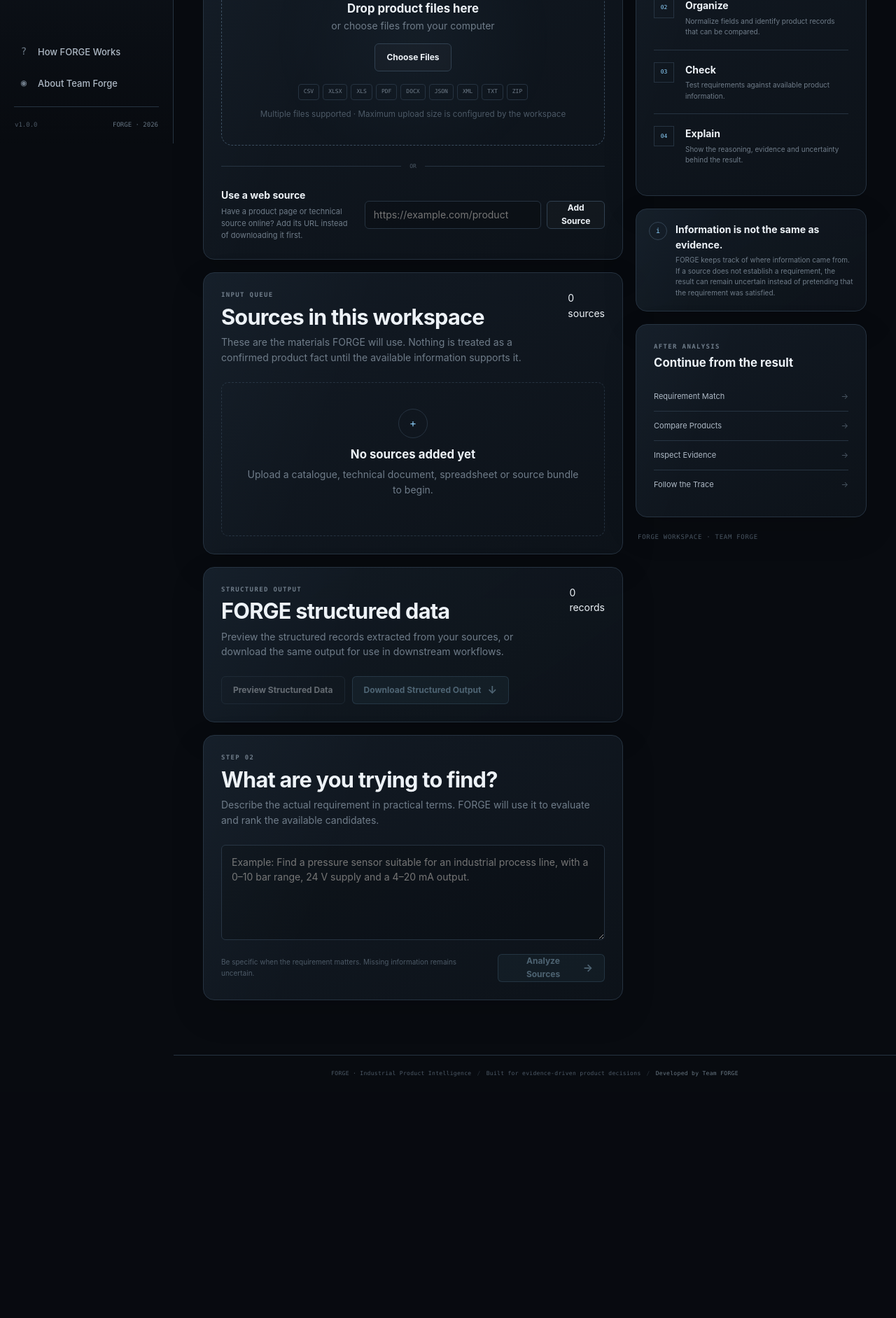
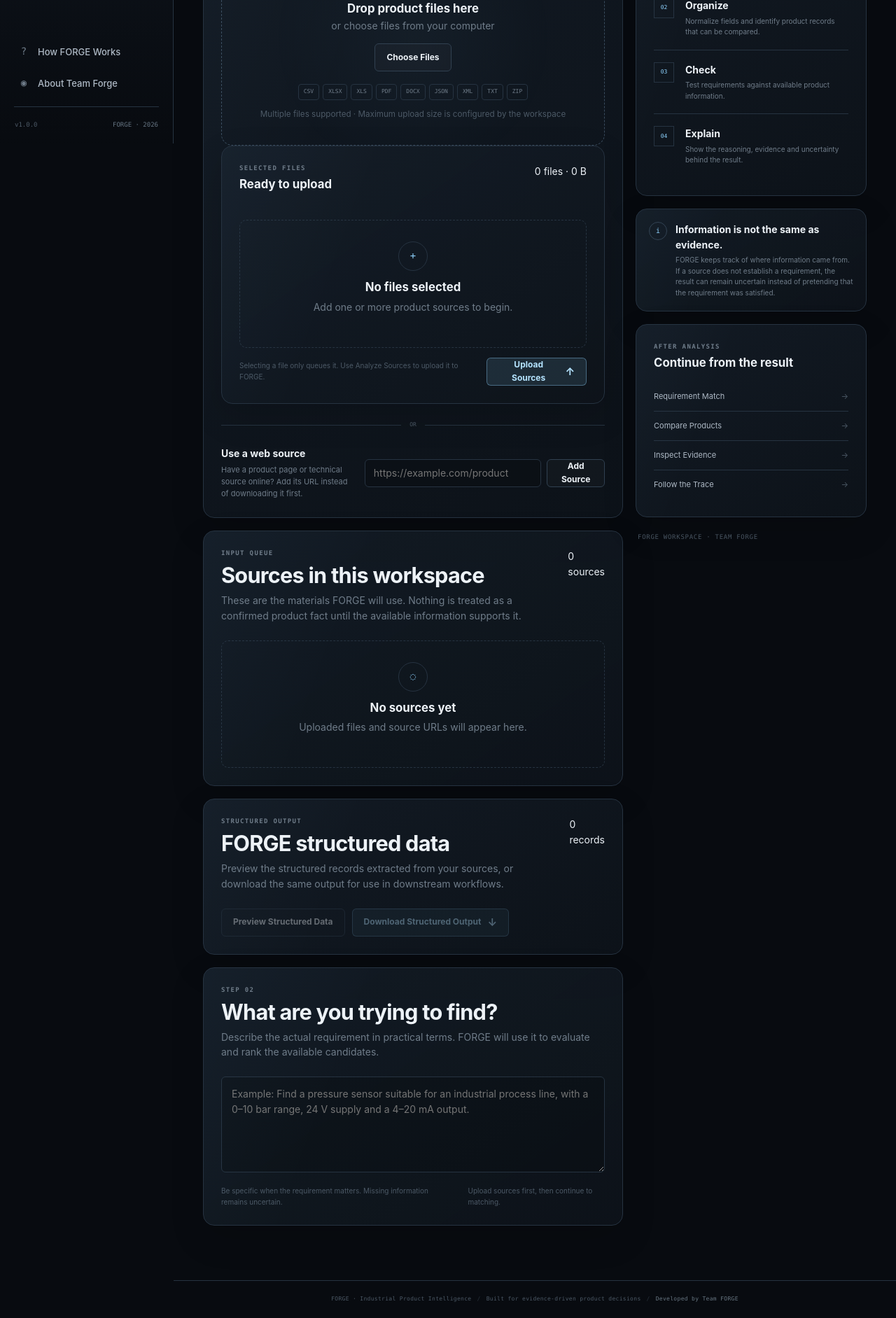
Before and after one commit to RutvizDixit/Forge, a Flask app: page /workspace in a window 1280 px wide. Shown: the part 595-2478 px from the top of the page at 70% size. Before the commit the page ends 2133 px from the top, so only its background shows below. Run offline with Flask 3, Linux system fonts and the light colour scheme.

Commit message:
Fix workspace file selection visibility and upload flow

```diff
--- a/app/templates/workspace.html
+++ b/app/templates/workspace.html
@@ -4,284 +4,195 @@
     Workspace — FORGE
 {% endblock %}
 
-
 {% block content %}
 
 <div class="page-header">
-
     <div>
-        <div class="eyebrow">
-            WORKSPACE
-        </div>
-
-        <h1>
-            Bring the product information together.
-        </h1>
-
+        <div class="eyebrow">WORKSPACE</div>
+        <h1>Bring the product information together.</h1>
         <p>
             Start with the files, documents or web sources that
             contain the products you need to investigate. FORGE
             will organize the information before you make a decision.
         </p>
     </div>
-
     <div class="page-header-status">
         <span class="status-dot"></span>
         Ready for input
     </div>
-
 </div>
 
-
-<!-- =============================================================
-     WORKSPACE GRID
-     ============================================================= -->
-
 <div class="workspace-layout">
-
-    <!-- =========================================================
-         MAIN INPUT PANEL
-         ========================================================= -->
 
     <section class="workspace-main">
 
         <div class="panel upload-panel">
-
             <div class="panel-header">
-
                 <div>
-                    <div class="panel-kicker">
-                        STEP 01
-                    </div>
-
-                    <h2>
-                        Add your sources
-                    </h2>
-
+                    <div class="panel-kicker">STEP 01</div>
+                    <h2>Add your sources</h2>
                     <p>
                         Upload the material that contains the
                         product information you want FORGE to work with.
                     </p>
                 </div>
-
-                <div class="panel-status">
-                    SOURCE INPUT
-                </div>
-
+                <div class="panel-status">SOURCE INPUT</div>
             </div>
-
-
-            <!-- =================================================
-                 FILE DROP AREA
-                 ================================================= -->
 
             <div
                 id="upload-dropzone"
                 class="upload-dropzone"
+                data-workspace-dropzone
+                role="button"
+                tabindex="0"
+                aria-label="Choose or drop product files"
             >
-
                 <input
                     id="file-input"
                     type="file"
                     multiple
                     hidden
+                    data-workspace-file-input
                     accept=".csv,.xlsx,.xls,.pdf,.docx,.txt,.json,.xml,.zip"
                 >
 
                 <div class="upload-visual">
-
-                    <div class="upload-icon">
-                        ↑
-                    </div>
-
+                    <div class="upload-icon">↑</div>
                 </div>
 
-                <h3>
-                    Drop product files here
-                </h3>
-
-                <p>
-                    or choose files from your computer
-                </p>
+                <h3>Drop product files here</h3>
+                <p>or choose files from your computer</p>
 
                 <button
                     id="choose-files"
                     type="button"
                     class="button button-secondary"
+                    data-choose-files
                 >
                     Choose Files
                 </button>
 
                 <div class="upload-formats">
-
-                    <span>CSV</span>
-                    <span>XLSX</span>
-                    <span>XLS</span>
-                    <span>PDF</span>
-                    <span>DOCX</span>
-                    <span>JSON</span>
-                    <span>XML</span>
-                    <span>TXT</span>
-                    <span>ZIP</span>
-
+                    <span>CSV</span><span>XLSX</span><span>XLS</span>
+                    <span>PDF</span><span>DOCX</span><span>JSON</span>
+                    <span>XML</span><span>TXT</span><span>ZIP</span>
                 </div>
 
                 <small class="upload-limit">
                     Multiple files supported · Maximum upload size
                     is configured by the workspace
                 </small>
-
             </div>
 
+            <!-- Selected files must be visible before upload. -->
+            <div class="panel selected-files-panel">
+                <div class="panel-header">
+                    <div>
+                        <div class="panel-kicker">SELECTED FILES</div>
+                        <h3>Ready to upload</h3>
+                    </div>
+                    <div class="count-badge">
+                        <span data-selected-file-count>0</span> files
+                        · <span data-selected-file-size>0 B</span>
+                    </div>
+                </div>
 
-            <!-- =================================================
-                 URL SOURCE
-                 ================================================= -->
+                <div data-selected-files class="source-list">
+                    <div class="empty-state compact">
+                        <div class="empty-state-icon">+</div>
+                        <h3>No files selected</h3>
+                        <p>Choose a file above to add it to the upload queue.</p>
+                    </div>
+                </div>
 
-            <div class="source-divider">
-                <span>OR</span>
+                <div class="requirement-footer">
+                    <span class="input-hint">
+                        Selecting a file only queues it. Use Analyze Sources to upload it to FORGE.
+                    </span>
+                    <button
+                        id="start-analysis"
+                        type="button"
+                        class="button button-primary"
+                        data-upload-files
+                    >
+                        Upload Sources
+                        <span class="button-arrow">↑</span>
+                    </button>
+                </div>
             </div>
 
+            <div class="source-divider"><span>OR</span></div>
 
             <div class="url-source-row">
-
                 <div class="url-source-copy">
-
-                    <strong>
-                        Use a web source
-                    </strong>
-
+                    <strong>Use a web source</strong>
                     <span>
                         Have a product page or technical source online?
                         Add its URL instead of downloading it first.
                     </span>
-
                 </div>
-
                 <div class="url-source-input">
-
                     <input
                         id="source-url"
                         type="url"
+                        data-source-url
                         placeholder="https://example.com/product"
                         autocomplete="off"
                     >
-
                     <button
                         id="add-url-source"
                         type="button"
                         class="button button-secondary"
+                        data-add-url
                     >
                         Add Source
                     </button>
-
                 </div>
-
             </div>
-
         </div>
 
-
-        <!-- =====================================================
-             SOURCE QUEUE
-             ===================================================== -->
-
         <div class="panel source-panel">
-
             <div class="panel-header">
-
                 <div>
-
-                    <div class="panel-kicker">
-                        INPUT QUEUE
-                    </div>
-
-                    <h2>
-                        Sources in this workspace
-                    </h2>
-
+                    <div class="panel-kicker">INPUT QUEUE</div>
+                    <h2>Sources in this workspace</h2>
                     <p>
                         These are the materials FORGE will use.
                         Nothing is treated as a confirmed product fact
                         until the available information supports it.
                     </p>
-
                 </div>
-
-                <div
-                    id="source-count"
-                    class="count-badge"
-                >
-                    0 sources
+                <div id="source-count" class="count-badge">
+                    <span data-source-count>0</span> sources
                 </div>
-
             </div>
 
-
-            <div
-                id="source-list"
-                class="source-list"
-            >
-
-                <div
-                    id="empty-source-state"
-                    class="empty-state"
-                >
-
-                    <div class="empty-state-icon">
-                        +
-                    </div>
-
-                    <h3>
-                        No sources added yet
-                    </h3>
-
+            <div id="source-list" class="source-list" data-workspace-sources>
+                <div id="empty-source-state" class="empty-state">
+                    <div class="empty-state-icon">+</div>
+                    <h3>No sources added yet</h3>
                     <p>
                         Upload a catalogue, technical document,
                         spreadsheet or source bundle to begin.
                     </p>
-
                 </div>
-
             </div>
-
         </div>
 
-
-        <!-- =====================================================
-             STRUCTURED OUTPUT
-             ===================================================== -->
-
-        <div
-            class="panel structured-output-panel"
-            id="structured-output-panel"
-        >
-
+        <div class="panel structured-output-panel" id="structured-output-panel">
             <div class="panel-header">
-
                 <div>
-                    <div class="panel-kicker">
-                        STRUCTURED OUTPUT
-                    </div>
-
-                    <h2>
-                        FORGE structured data
-                    </h2>
-
+                    <div class="panel-kicker">STRUCTURED OUTPUT</div>
+                    <h2>FORGE structured data</h2>
                     <p>
                         Preview the structured records extracted from
                         your sources, or download the same output for
                         use in downstream workflows.
                     </p>
                 </div>
-
-                <div
-                    id="structured-output-count"
-                    class="count-badge"
-                >
-                    0 records
+                <div id="structured-output-count" class="count-badge">
+                    <span data-structured-output-count>0 records</span>
                 </div>
-
             </div>
 
             <div class="structured-output-actions">
@@ -291,10 +202,7 @@
                     class="button button-secondary"
                     data-preview-structured-output
                     disabled
-                >
-                    Preview Structured Data
-                </button>
-
+                >Preview Structured Data</button>
                 <button
                     id="download-structured-output"
                     type="button"
@@ -302,357 +210,104 @@
                     data-download-structured-output
                     data-export-endpoint="{{ url_for('api.export') }}"
                     disabled
-                >
-                    Download Structured Output
-                    <span class="button-arrow">↓</span>
-                </button>
+                >Download Structured Output <span class="button-arrow">↓</span></button>
             </div>
 
             <div
                 id="structured-output-preview"
                 class="structured-output-preview"
+                data-structured-output-preview
                 hidden
                 aria-live="polite"
             ></div>
-
         </div>
 
-
-        <!-- =====================================================
-             REQUIREMENT PANEL
-             ===================================================== -->
-
         <div class="panel requirement-panel">
-
             <div class="panel-header">
-
                 <div>
-
-                    <div class="panel-kicker">
-                        STEP 02
-                    </div>
-
-                    <h2>
-                        What are you trying to find?
-                    </h2>
-
+                    <div class="panel-kicker">STEP 02</div>
+                    <h2>What are you trying to find?</h2>
                     <p>
                         Describe the actual requirement in practical
                         terms. FORGE will use it to evaluate and rank
                         the available candidates.
                     </p>
-
                 </div>
-
             </div>
-
 
             <textarea
                 id="requirement-input"
                 class="requirement-input"
+                data-requirement-input
                 rows="5"
                 placeholder="Example: Find a pressure sensor suitable for an industrial process line, with a 0–10 bar range, 24 V supply and a 4–20 mA output."
             ></textarea>
 
-
             <div class="requirement-footer">
-
                 <span class="input-hint">
                     Be specific when the requirement matters.
                     Missing information remains uncertain.
                 </span>
-
-                <button
-                    id="start-analysis"
-                    type="button"
-                    class="button button-primary"
-                    disabled
-                >
-                    Analyze Sources
-                    <span class="button-arrow">→</span>
-                </button>
-
+                <span class="input-hint">
+                    Upload sources first, then continue to matching.
+                </span>
             </div>
-
         </div>
 
     </section>
 
-
-    <!-- =========================================================
-         WORKSPACE SIDE PANEL
-         ========================================================= -->
-
     <aside class="workspace-side">
-
-        <!-- =====================================================
-             HOW THE WORKSPACE WORKS
-             ===================================================== -->
-
         <div class="panel process-panel">
-
-            <div class="panel-kicker">
-                WHAT HAPPENS NEXT
+            <div class="panel-kicker">WHAT HAPPENS NEXT</div>
+            <h2>FORGE follows the information.</h2>
+            <div class="process-list">
+                <div class="process-step"><span class="process-number">01</span><div><strong>Read</strong><p>Extract useful product information from the supplied sources.</p></div></div>
+                <div class="process-step"><span class="process-number">02</span><div><strong>Organize</strong><p>Normalize fields and identify product records that can be compared.</p></div></div>
+                <div class="process-step"><span class="process-number">03</span><div><strong>Check</strong><p>Test requirements against available product information.</p></div></div>
+                <div class="process-step"><span class="process-number">04</span><div><strong>Explain</strong><p>Show the reasoning, evidence and uncertainty behind the result.</p></div></div>
             </div>
-
-            <h2>
-                FORGE follows the information.
-            </h2>
-
-            <div class="process-list">
-
-                <div class="process-step">
-
-                    <span class="process-number">
-                        01
-                    </span>
-
-                    <div>
-                        <strong>
-                            Read
-                        </strong>
-
-                        <p>
-                            Extract useful product information
-                            from the supplied sources.
-                        </p>
-                    </div>
-
-                </div>
-
-
-                <div class="process-step">
-
-                    <span class="process-number">
-                        02
-                    </span>
-
-                    <div>
-                        <strong>
-                            Organize
-                        </strong>
-
-                        <p>
-                            Normalize fields and identify product
-                            records that can be compared.
-                        </p>
-                    </div>
-
-                </div>
-
-
-                <div class="process-step">
-
-                    <span class="process-number">
-                        03
-                    </span>
-
-                    <div>
-                        <strong>
-                            Check
-                        </strong>
-
-                        <p>
-                            Test requirements against available
-                            product information.
-                        </p>
-                    </div>
-
-                </div>
-
-
-                <div class="process-step">
-
-                    <span class="process-number">
-                        04
-                    </span>
-
-                    <div>
-                        <strong>
-                            Explain
-                        </strong>
-
-                        <p>
-                            Show the reasoning, evidence and
-                            uncertainty behind the result.
-                        </p>
-                    </div>
-
-                </div>
-
-            </div>
-
         </div>
 
-
-        <!-- =====================================================
-             SOURCE SAFETY
-             ===================================================== -->
-
         <div class="panel information-panel">
-
-            <div class="information-icon">
-                i
-            </div>
-
+            <div class="information-icon">i</div>
             <div>
-
-                <strong>
-                    Information is not the same as evidence.
-                </strong>
-
+                <strong>Information is not the same as evidence.</strong>
                 <p>
                     FORGE keeps track of where information came from.
                     If a source does not establish a requirement,
                     the result can remain uncertain instead of
                     pretending that the requirement was satisfied.
                 </p>
-
             </div>
-
         </div>
 
-
-        <!-- =====================================================
-             QUICK ACTIONS
-             ===================================================== -->
-
         <div class="panel quick-actions-panel">
-
-            <div class="panel-kicker">
-                AFTER ANALYSIS
+            <div class="panel-kicker">AFTER ANALYSIS</div>
+            <h3>Continue from the result</h3>
+            <div class="quick-action-list">
+                <a href="{{ url_for('pages.match_page') }}" class="quick-action"><span>Requirement Match</span><span>→</span></a>
+                <a href="{{ url_for('pages.compare_page') }}" class="quick-action"><span>Compare Products</span><span>→</span></a>
+                <a href="{{ url_for('pages.evidence') }}" class="quick-action"><span>Inspect Evidence</span><span>→</span></a>
+                <a href="{{ url_for('pages.trace') }}" class="quick-action"><span>Follow the Trace</span><span>→</span></a>
             </div>
-
-            <h3>
-                Continue from the result
-            </h3>
-
-            <div class="quick-action-list">
-
-                <a
-                    href="{{ url_for('pages.match_page') }}"
-                    class="quick-action"
-                >
-                    <span>
-                        Requirement Match
-                    </span>
-
-                    <span>
-                        →
-                    </span>
-                </a>
-
-                <a
-                    href="{{ url_for('pages.compare_page') }}"
-                    class="quick-action"
-                >
-                    <span>
-                        Compare Products
-                    </span>
-
-                    <span>
-                        →
-                    </span>
-                </a>
-
-                <a
-                    href="{{ url_for('pages.evidence') }}"
-                    class="quick-action"
-                >
-                    <span>
-                        Inspect Evidence
-                    </span>
-
-                    <span>
-                        →
-                    </span>
-                </a>
-
-                <a
-                    href="{{ url_for('pages.trace') }}"
-                    class="quick-action"
-                >
-                    <span>
-                        Follow the Trace
-                    </span>
-
-                    <span>
-                        →
-                    </span>
-                </a>
-
-            </div>
-
         </div>
 
-
-        <!-- =====================================================
-             SMALL TEAM IDENTITY
-             ===================================================== -->
-
-        <div class="workspace-protection-note">
-            FORGE workspace · Team FORGE
-        </div>
-
+        <div class="workspace-protection-note">FORGE workspace · Team FORGE</div>
     </aside>
-
 </div>
 
-
-<!-- =============================================================
-     PROCESSING OVERLAY
-     ============================================================= -->
-
-<div
-    id="analysis-overlay"
-    class="processing-overlay"
-    aria-hidden="true"
->
-
+<div id="analysis-overlay" class="processing-overlay" aria-hidden="true">
     <div class="processing-card">
-
-        <div class="processing-orbit">
-
-            <span></span>
-            <span></span>
-            <span></span>
-
-        </div>
-
-        <div class="processing-kicker">
-            FORGE PROCESSING
-        </div>
-
-        <h2>
-            Following the product information.
-        </h2>
-
-        <p
-            id="processing-message"
-        >
-            Preparing the source workspace...
-        </p>
-
-        <div class="processing-progress">
-
-            <span
-                id="processing-progress-bar"
-            ></span>
-
-        </div>
-
+        <div class="processing-orbit"><span></span><span></span><span></span></div>
+        <div class="processing-kicker">FORGE PROCESSING</div>
+        <h2>Following the product information.</h2>
+        <p id="processing-message">Preparing the source workspace...</p>
+        <div class="processing-progress"><span id="processing-progress-bar"></span></div>
     </div>
-
 </div>
 
 {% endblock %}
 
-
 {% block scripts %}
-
-<script
-    src="{{ url_for('static', filename='js/workspace.js') }}"
-    defer
-></script>
-
+<script src="{{ url_for('static', filename='js/workspace.js') }}" defer></script>
 {% endblock %}
```
